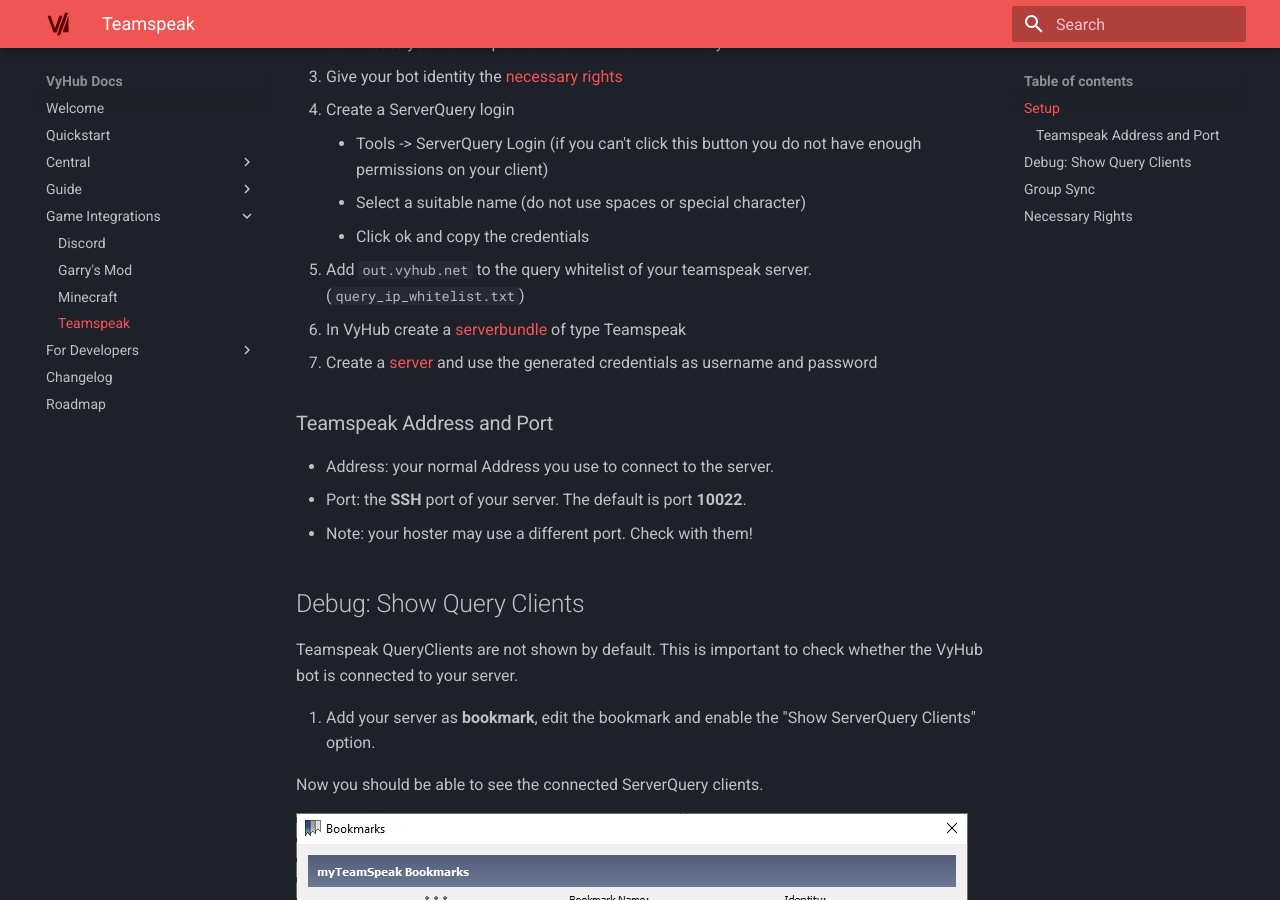
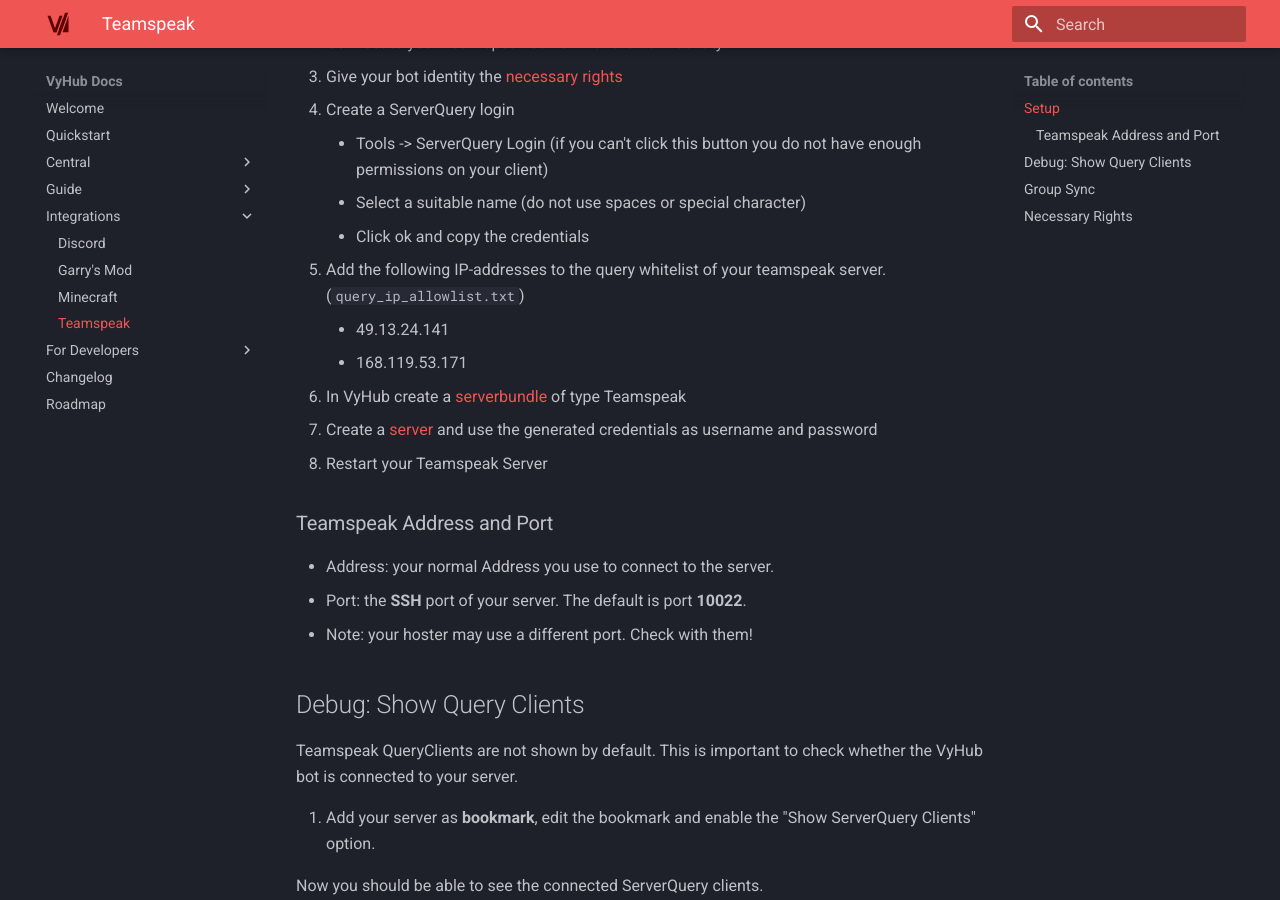
Before and after one commit to nyx-project/vyhub-documentation, an MkDocs documentation site: the page built from docs/game/teamspeak.md, in a window 1280 px wide and 900 px high, scrolled down 434 px. Built offline with MkDocs 1.6.1 and Material for MkDocs 9.7.7, drawn with Linux system fonts in a browser that asks for light colours; the version menu is left out.

Commit message:
Fix ts3 whitelist

```diff
--- a/docs/game/teamspeak.md
+++ b/docs/game/teamspeak.md
@@ -15,9 +15,12 @@
     - Tools -> ServerQuery Login (if you can't click this button you do not have enough permissions on your client)
     - Select a suitable name (do not use spaces or special character)
     - Click ok and copy the credentials
-5. Add `out.vyhub.net` to the query whitelist of your teamspeak server. (`query_ip_whitelist.txt`)
+5. Add the following IP-addresses to the query whitelist of your teamspeak server. (`query_ip_allowlist.txt`)
+    - 49.13.24.141
+    - 168.119.53.171
 6. In VyHub create a [serverbundle](../guide/server.md) of type Teamspeak
 7. Create a [server](../guide/server.md) and use the generated credentials as username and password
+8. Restart your Teamspeak Server
 
 ### Teamspeak Address and Port
 - Address: your normal Address you use to connect to the server.
--- a/mkdocs.yml
+++ b/mkdocs.yml
@@ -38,7 +38,7 @@
     - guide/ticket.md
     - guide/user.md
     - guide/warning.md
-  - Game Integrations:
+  - Integrations:
     - game/discord.md
     - game/gmod.md
     - game/minecraft.md
```
